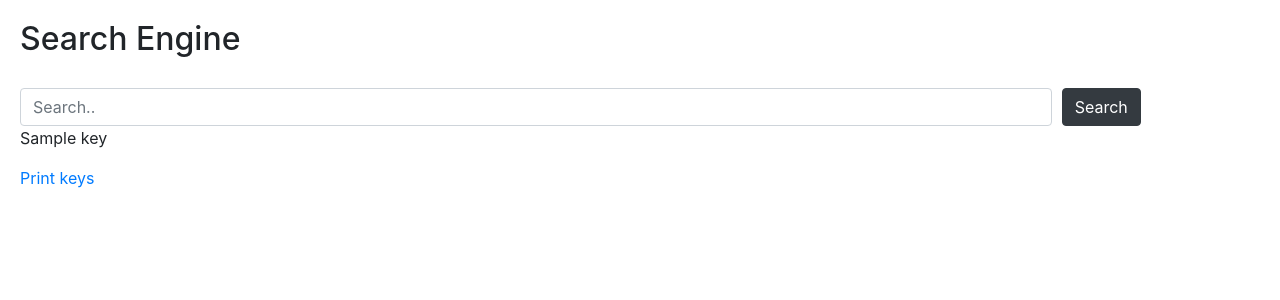
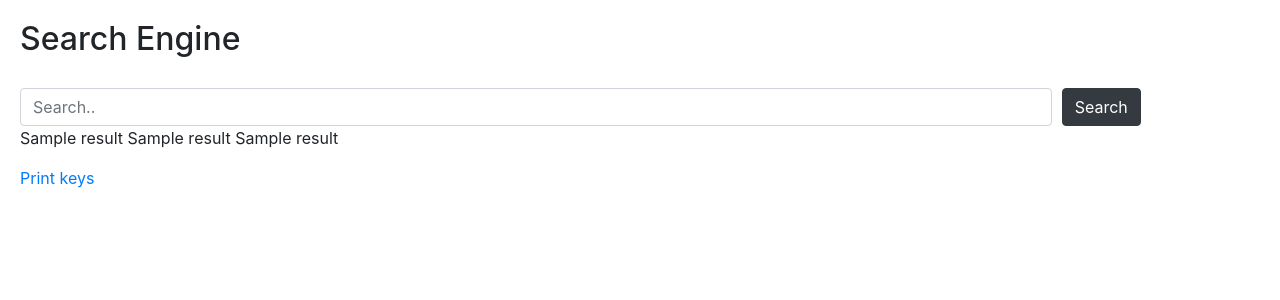
Before and after one commit to rehagana16/Genshot-Search, a Flask app: template src/templates/search.html in a window 1280 px wide. Shown: the top 300 px of the page. Run offline with Flask 2, Linux system fonts and the light colour scheme; the template is opened without the code that fills it: most values are stand-ins (such as "Sample title", 1, 10 or a date in 2020); parts of the project's set-up code (start-up, migrations or seed data) failed here and were passed over.

Commit message:
kelarin hasil cosine similarity

```diff
--- a/src/app.py
+++ b/src/app.py
@@ -11,6 +11,7 @@ APP_ROOT = os.path.dirname(os.path.abspath(__file__))
 nama_file = []
 isi_content = []
 array_nama = []
+list_content = []
 key_all = []
 
 @app.route("/")
@@ -37,7 +38,10 @@ def upload() :
 		document_content = search_engine.vectorizer(search_engine.make_key(hasil_stem),content)
 		array_nama.append([filename.rsplit('.',1)[0],document_content])
 		nama_file.append(filename.rsplit('.',1)[0])
-		isi_content.append(hasil_stem)
+		list_content.append(content)
+		key_content = search_engine.make_key(hasil_stem)
+		for i in key_content :
+			key_all.append(i)
 	return render_template("upload_complete.html", name = array_nama)
 
 @app.route('/search',methods=["GET","POST"])   # link 127.0.0.1:5000/
@@ -46,23 +50,17 @@ def search() :
 	word = ""
 	similarity = []
 	hasil = []
-	vektor_konten = []
-	for _,j in array_nama :
-		vektor_konten.append(j)
 	if (request.method == "POST") :
 		word = request.form.get("search")
 		query_stemmed = search_engine.stemming(word)
 		key_query = search_engine.make_key(query_stemmed)
-		key_all.append(key_query)
-		for x in range(search_engine.length(isi_content)):
-			key_content = search_engine.make_key(isi_content[x])
-			key_all.append(key_content)
-
-		for x in range(search_engine.length(isi_content)+1):
-			vektor_result = search_engine.vectorizer(key_all[x],word)
-			similarity.append(search_engine.cosine_similarity(vektor_result,vektor_konten[x]))
-			hasil.append([nama_file[x],vektor_konten[x],similarity])
-
+		for i in key_query :
+			key_all.append(i)
+		for x in range(search_engine.length(list_content)):
+			vektor_result = search_engine.vectorizer(key_all,word)
+			vektor_konten = search_engine.vectorizer(key_all,list_content[x])
+			similarity.append(search_engine.cosine_similarity(vektor_result,vektor_konten))
+			hasil.append([nama_file[x],list_content[x],similarity])
 		if result:
 			pass
 	return render_template("search.html",result=hasil,key=key_all)
--- a/src/templates/search.html
+++ b/src/templates/search.html
@@ -26,8 +26,10 @@
             </div>
         </form>
 
-        {% for k in key %}
+        {% for i,j,k in result %}
         <p>
+            {{i}}
+            {{j}}
             {{k}}
         </p>
         {% endfor %}
```
